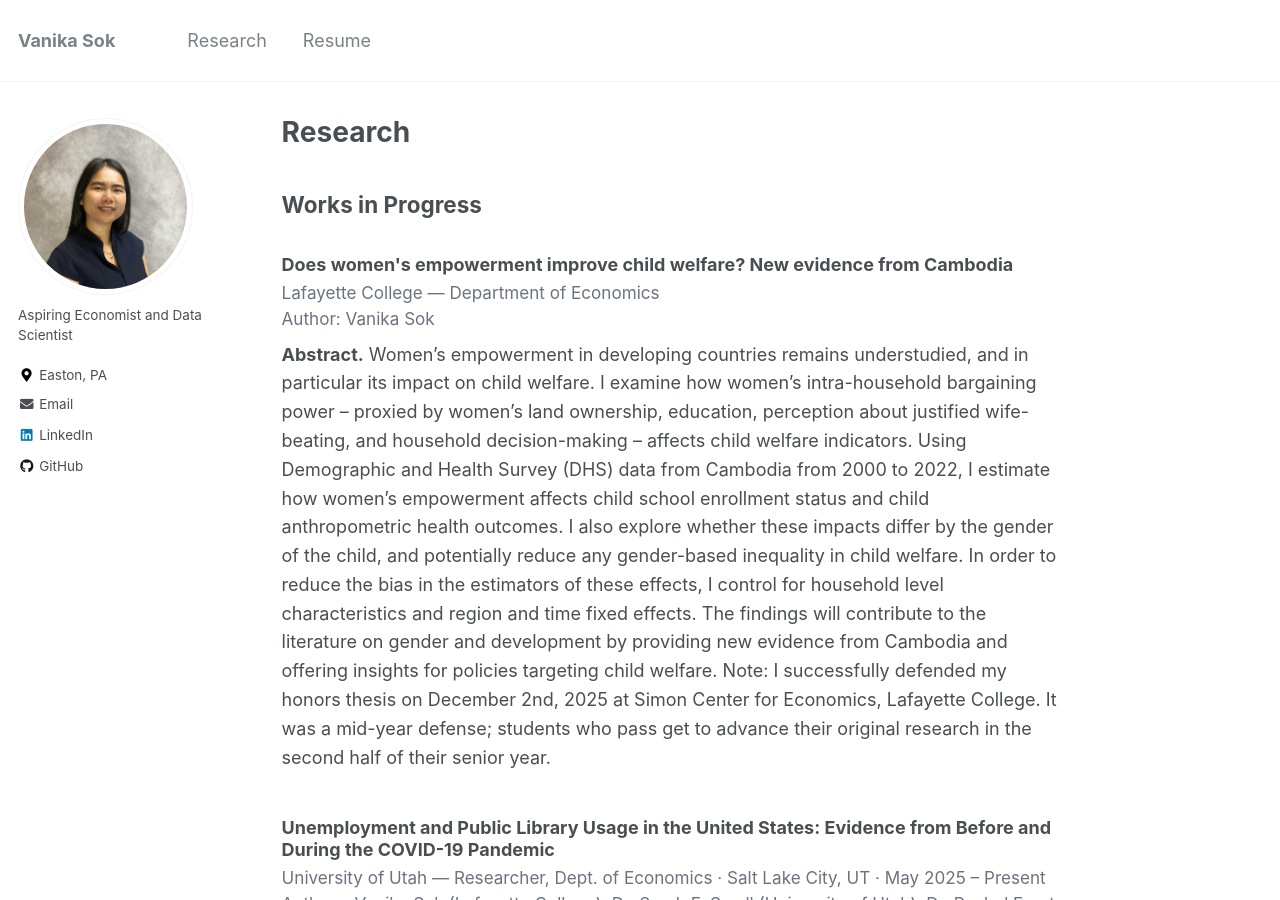
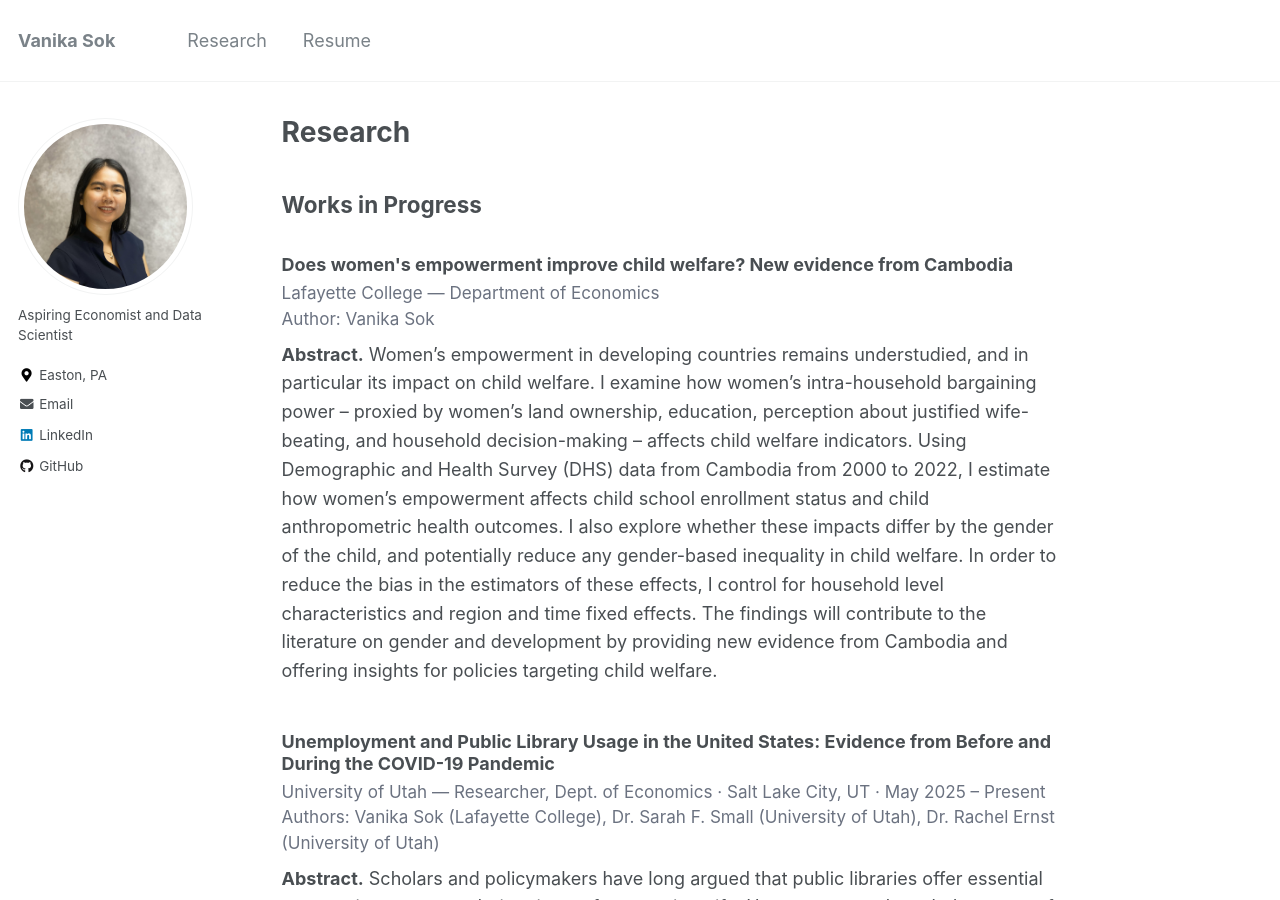
Before and after one commit to Vanika24/Vanika24.github.io, a Jekyll site: the page built from _pages/research.md, in a window 1280 px wide and 900 px high. Built offline with Jekyll 4.4.1, drawn with Linux system fonts in a browser that asks for light colours.

Commit message:
Remove thesis defense note from research.md
Removed note about thesis defense from research abstract.

```diff
--- a/_pages/research.md
+++ b/_pages/research.md
@@ -30,7 +30,6 @@ author_profile: true
     </div>
     <div class="research-abstract">
       <strong>Abstract.</strong>  Women’s empowerment in developing countries remains understudied, and in particular its impact on child welfare. I examine how women’s intra-household bargaining power – proxied by women’s land ownership, education, perception about justified wife-beating, and household decision-making – affects child welfare indicators. Using Demographic and Health Survey (DHS) data from Cambodia from 2000 to 2022, I estimate how women’s empowerment affects child school enrollment status and child anthropometric health outcomes. I also explore whether these impacts differ by the gender of the child, and potentially reduce any gender-based inequality in child welfare. In order to reduce the bias in the estimators of these effects, I control for household level characteristics and region and time fixed effects. The findings will contribute to the literature on gender and development by providing new evidence from Cambodia and offering insights for policies targeting child welfare.
-      Note: I successfully defended my honors thesis on December 2nd, 2025 at Simon Center for Economics, Lafayette College. It was a mid-year defense; students who pass get to advance their original research in the second half of their senior year.
     </div>
   </div>
 
```
